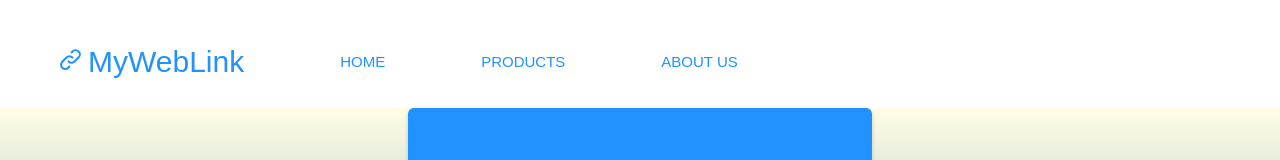
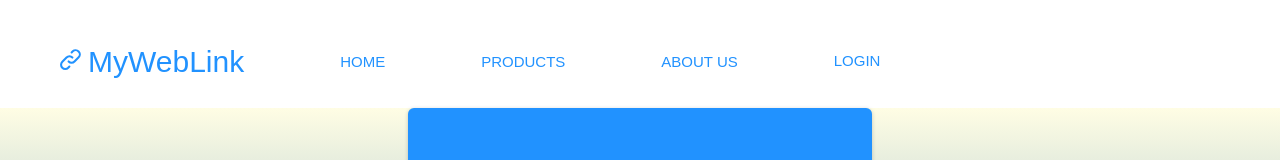
Before and after one commit to lakshmanK1/EXPENSE-TRACKER, a React (Create React App) app: page / in a window 1280 px wide. Shown: the top 160 px of the page. Built offline with nearby package versions, Linux system fonts and the light colour scheme.

Commit message:
created the logout functionality

```diff
--- a/src/Components/Authentication/SignUpPage.js
+++ b/src/Components/Authentication/SignUpPage.js
@@ -1,6 +1,6 @@
 import React from 'react'
 import SignUpForm from './SignUpForm';
-import SignUpNav from '../HeaderNavs/SignUpNav';
+import NavBar from '../HeaderNavs/NavBar';
 
 //styled
 import { Wrapper } from './AuthStyledComponents';
@@ -10,7 +10,7 @@ import { Wrapper } from './AuthStyledComponents';
 function SignUpPage() {
   return(
     <>
-    <SignUpNav/>
+    <NavBar/>
     <Wrapper>
     <SignUpForm/>
     </Wrapper>
--- /dev/null
+++ b/src/Components/HeaderNavs/NavBar.js
@@ -0,0 +1,33 @@
+import React, { useContext } from 'react'
+import {HiOutlineLink} from 'react-icons/hi'
+import { Link } from 'react-router-dom';
+import { AuthenticationContext } from '../Store/AuthContext'
+
+
+// styled components
+import { NavContainer, Span, Icon, IconDiv, AuthDiv } from './NavStylesComponents'
+
+function NavBar() {
+  const AuthCntx = useContext(AuthenticationContext);
+
+  const logoutHandler = () => {
+    AuthCntx.LogOut();
+  }
+  return (
+    <NavContainer>
+      <IconDiv>
+      <HiOutlineLink style={{width:'35px',height:'25px',color:'#2192FF',cursor:'pointer'}}/>
+      <Icon>MyWebLink</Icon>
+      </IconDiv>
+        <Span>HOME</Span>
+        <Span>PRODUCTS</Span>
+        <Span>ABOUT US</Span>
+        <AuthDiv>
+          {!AuthCntx.isLoggedIn && <Link to='/loginpage' style={{textDecoration:'none'}}><Span>LOGIN</Span></Link>}
+          {AuthCntx.isLoggedIn && <Link to='/' style={{textDecoration:'none'}}><Span onClick={logoutHandler}>LOGOUT</Span></Link>}
+        </AuthDiv>
+    </NavContainer>
+  )
+}
+
+export default NavBar
--- a/src/Components/HeaderNavs/NavStylesComponents.js
+++ b/src/Components/HeaderNavs/NavStylesComponents.js
@@ -10,3 +10,4 @@ cursor: pointer; margin:3rem; display:inline; text-decoration:none;`;
 export const IconDiv = styled.div`color: #2192FF; font-size:30px;
 cursor: pointer; margin:3rem; display:inline; margin-top:40px;`;
 export const Icon = styled.span``;
+export const AuthDiv = styled.div`float:right; margin-top:47px;`;
--- a/src/Components/HeaderNavs/SignUpNav.js
+++ /dev/null
@@ -1,22 +0,0 @@
-import React from 'react'
-import {HiOutlineLink} from 'react-icons/hi'
-
-
-// styled components
-import { NavContainer, Span, Icon, IconDiv } from './NavStylesComponents'
-
-function SignUpNav() {
-  return (
-    <NavContainer>
-      <IconDiv>
-      <HiOutlineLink style={{width:'35px',height:'25px',color:'#2192FF',cursor:'pointer'}}/>
-      <Icon>MyWebLink</Icon>
-      </IconDiv>
-        <Span>HOME</Span>
-        <Span>PRODUCTS</Span>
-        <Span>ABOUT US</Span>
-    </NavContainer>
-  )
-}
-
-export default SignUpNav
--- a/src/Components/Pages/PageStyledComponents.js
+++ b/src/Components/Pages/PageStyledComponents.js
@@ -11,6 +11,7 @@ export const Span = styled.span`color:blue; font-style:italic; cursor:pointer;`;
 export const Text = styled.p``;
 export const EmailVerifyBTN = styled.button`float:right; font-size:22px;color:#2192ff; border:2px solid #2192ff;
 background-color:white; padding:10px; font-weight:600; margin-right:15px; width:180px; `;
+export const MainHead = styled.div`margin-top:50px;`;
 
 
 
--- a/src/Components/Pages/WelcomePage.js
+++ b/src/Components/Pages/WelcomePage.js
@@ -1,7 +1,8 @@
 import React, { useContext } from 'react'
 import { Link } from 'react-router-dom'
+import NavBar from '../HeaderNavs/NavBar';
 import { AuthenticationContext } from '../Store/AuthContext'
-import { Container, HeaderText, MessageDiv, Span, Text, EmailVerifyBTN } from './PageStyledComponents'
+import { Container, HeaderText, MessageDiv, Span, Text, EmailVerifyBTN, MainHead } from './PageStyledComponents'
 
 function WelcomePage() {
 
@@ -38,15 +39,17 @@ function WelcomePage() {
 
   return (
     <Container>
-        <MessageDiv>
+      <NavBar/>
+
+      <MainHead>
+        <hr/>
+      <MessageDiv>
             <Text>your profile is Incomplete,<Link to='/welcomepage/updateUserdetails'><Span>Complete now</Span></Link></Text>
-        </MessageDiv>
+      </MessageDiv>
+        <HeaderText>Welcome to Expense Tracker Application</HeaderText>  <hr/>
+      </MainHead>
 
-
-        <HeaderText>Welcome to Expense Tracker Application</HeaderText>
         <EmailVerifyBTN onClick={VerifyEmailId}>Verify Email</EmailVerifyBTN>
-
-        <hr/>
     </Container>
   )
 }
```
